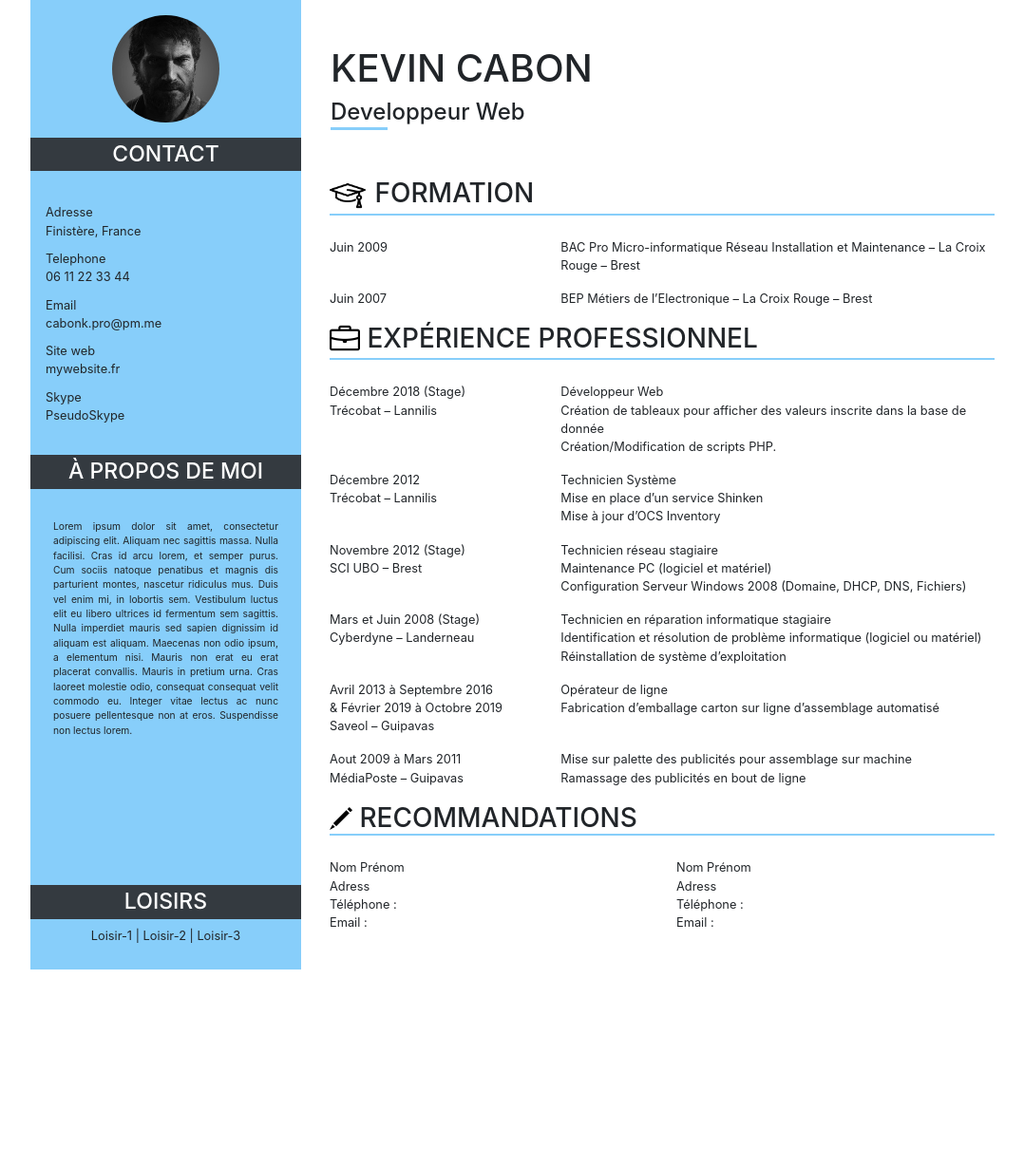
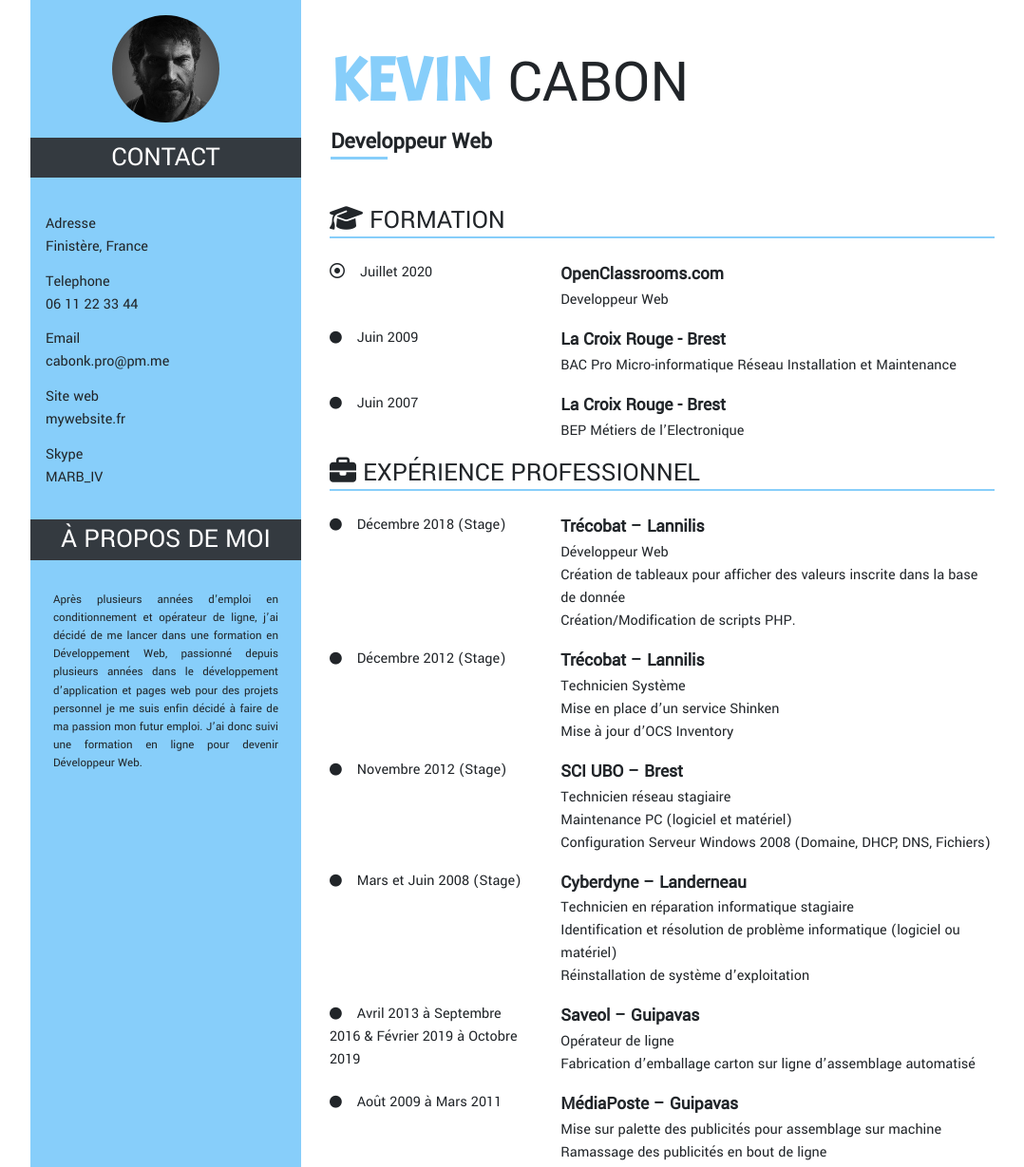
Before and after one commit to Kayo89/oc-projet2, a plain HTML site: page index.html in a window 1280 px wide. Shown: the top 1229 px of the page at 95% size, without its empty margins (38-1116 px from the left). Before the commit the page ends 1021 px from the top, so only its background shows below. Drawn offline with Linux system fonts and the light colour scheme.

Commit message:
Font + Font Awesome

```diff
--- a/css/index.css
+++ b/css/index.css
@@ -1,3 +1,7 @@
+body{
+    font-size: 1.0em;
+    font-family: 'Yantramanav',Arial, Helvetica, sans-serif ;
+}
 .pos-relative{
     position: relative;
     background-color: lightskyblue;
@@ -9,12 +13,17 @@
 h3, .mini-border{
     border-bottom: lightskyblue solid 0.1em;
 }
+h1{
+    font-size: 4.0em;
+}
+.first-name {
+    color: lightskyblue;
+    font-family: 'Acme',Arial, Helvetica, sans-serif ;
+    font-weight: bold;
+}
 .mini-border{
     width: 60px;
     margin-top: -7px;
-}
-body{
-    font-size: 0.8em;
 }
 .infos h2{
     font-size: 1.8em;
@@ -33,14 +42,18 @@ body{
     width: 24px;
     margin-bottom: 3px;
 }
+.entreprise, .formation{
+    font-size: 1.2em;
+    font-weight: bold;
+}
 
 @media (min-width: 576px) {
     .loisirs-bottom{
         position: static;
     }
-  }
+}
 @media (min-width: 768px) {
     .loisirs-bottom{
         position: absolute;
     }
-  }
+}
--- a/index.html
+++ b/index.html
@@ -5,6 +5,8 @@
     <title>Mon CV</title>
     <meta charset="utf-8">
     <meta name="viewport" content="width=device-width, initial-scale=1, shrink-to-fit=no">
+    <link href="https://fonts.googleapis.com/css?family=Acme&display=swap" rel="stylesheet">
+    <link href="https://fonts.googleapis.com/css?family=Yantramanav&display=swap" rel="stylesheet">
     <link rel="stylesheet" href="css/bootstrap.css">
     <link rel="stylesheet" href="css/index.css">
 </head>
@@ -23,98 +25,120 @@
                     <li>Telephone<br> 06 11 22 33 44</li>
                     <li>Email<br>cabonk.pro@pm.me</li>
                     <li>Site web<br>mywebsite.fr</li>
-                    <li>Skype<br>PseudoSkype</li>
+                    <li>Skype<br>MARB_IV</li>
                 </ul>
 
                 <h2 class="text-center bg-dark text-white text-uppercase p-1">à propos de moi</h2>
-                <p class="text-justify p-4 small">Lorem ipsum dolor sit amet, consectetur adipiscing elit. Aliquam nec sagittis massa. Nulla
-                        facilisi. Cras id arcu lorem, et semper purus. Cum sociis natoque penatibus et magnis dis
-                        parturient montes, nascetur ridiculus mus. Duis vel enim mi, in lobortis sem. Vestibulum luctus
-                        elit eu libero ultrices id fermentum sem sagittis. Nulla imperdiet mauris sed sapien dignissim
-                        id aliquam est aliquam. Maecenas non odio ipsum, a elementum nisi. Mauris non erat eu erat
-                        placerat convallis. Mauris in pretium urna. Cras laoreet molestie odio, consequat consequat
-                        velit commodo eu. Integer vitae lectus ac nunc posuere pellentesque non at eros. Suspendisse non
-                        lectus lorem.
+                <p class="text-justify p-4 small">Après plusieurs années d’emploi en conditionnement et opérateur de ligne,
+                    j’ai décidé de me lancer dans une formation en Développement Web, passionné depuis plusieurs années dans
+                    le développement d’application et pages web pour des projets personnel je me suis enfin décidé à faire de ma passion mon futur emploi.
+                    J’ai donc suivi une formation en ligne pour devenir Développeur Web.
                 </p>
 
                 <div class="col-14 loisirs-bottom">
                     <h2 class="text-center bg-dark text-white text-uppercase p-1">Loisirs</h2>
-                    <p class="text-center">Loisir-1 | Loisir-2 | Loisir-3</p>
+                    <h2 class="text-center"><i class="fas fa-gamepad"></i> | <i class="fas fa-tv"></i> | <i class="fas fa-glass-cheers"></i></h2>
                 </div>
             </div>
             <div class="col-12 col-md-8 mt-5">
-                <h1 class="text-uppercase ml-3">Kevin Cabon</h1>
-                <h2 class="ml-3 h4">Developpeur Web</h2>
+                <h1 class="text-uppercase ml-3"><span class="first-name">Kevin</span> Cabon</h1>
+                <h2 class="ml-3 h4 font-weight-bold">Developpeur Web</h2>
                 <h2 class="mini-border ml-3"></h2>
 
                 <div class="col-12 mt-5">
-                    <h3 class="mb-4 text-uppercase"><img src="img/graduation.png" alt="Diplome Logo" class="logo">
+                    <h3 class="mb-4 text-uppercase">
+                        <!-- <img src="img/graduation.png" alt="Diplome Logo" class="logo"> -->
+                        <i class="fas fa-graduation-cap"></i>
                         Formation</h3>
                     <div class="row">
-                        <p class="col-4">Juin 2009</p>
-                        <p class="col-8">
-                            BAC Pro Micro-informatique Réseau Installation et Maintenance – La Croix Rouge – Brest
+                        <p class="ol-12 col-sm-4 "><i class="far fa-dot-circle"></i>&emsp;Juillet 2020</p>
+                        <p class="col-12 col-sm-8">
+                            <span class="formation">OpenClassrooms.com</span><br>
+                            Developpeur Web
                         </p>
-                        <p class="col-4">Juin 2007</p>
-                        <p class="col-8">
-                            BEP Métiers de l’Electronique – La Croix Rouge – Brest
+                        <p class="ol-12 col-sm-4 "><i class="fa fa-circle small"></i>&emsp;Juin 2009</p>
+                        <p class="col-12 col-sm-8">
+                            <span class="formation"> La Croix Rouge - Brest</span><br>
+                            BAC Pro Micro-informatique Réseau Installation et Maintenance
+                        </p>
+                        <p class="ol-12 col-sm-4"><i class="fa fa-circle small"></i>&emsp;Juin 2007</p>
+                        <p class="col-12 col-sm-8">
+                            <span class="formation">La Croix Rouge - Brest</span><br>
+                            BEP Métiers de l’Electronique
                         </p>
                     </div>
 
-                    <h3 class="text-uppercase mb-4"><img src="img/briefcase.png" alt="Briefcase Logo"
-                            class="logo-briefcase"> Expérience Professionnel</h3>
+                    <h3 class="text-uppercase mb-4">
+                        <!-- <img src="img/briefcase.png" alt="Briefcase Logo" class="logo-briefcase">  -->
+                        <i class="fas fa-briefcase"></i>
+                            Expérience Professionnel</h3>
                     <div class="row">
-                        <p class="col-4">Décembre 2018 (Stage)<br> Trécobat – Lannilis</p>
-                        <p class="col-8">
+                        <p class="col-12 col-sm-4">
+                        <i class="fa fa-circle small" aria-hidden="true"></i>&emsp;Décembre 2018 (Stage)</p>
+                        <p class="col-12 col-sm-8">
+                            <span class="entreprise">Trécobat – Lannilis</span><br>
                             Développeur Web<br>
                             Création de tableaux pour afficher des valeurs inscrite dans la base de donnée<br>
                             Création/Modification de scripts PHP.
                         </p>
-                        <p class="col-4">Décembre 2012<br>Trécobat – Lannilis</p>
-                        <p class="col-8">
+
+                        <p class="col-12 col-sm-4"><i class="fa fa-circle small" aria-hidden="true"></i>&emsp;Décembre 2012 (Stage)</p>
+                        <p class="col-12 col-sm-8">
+                            <span class="entreprise">Trécobat – Lannilis</span><br>
                             Technicien Système<br>
                             Mise en place d’un service Shinken<br>
                             Mise à jour d’OCS Inventory
                         </p>
-                        <p class="col-4">Novembre 2012 (Stage)<br>SCI UBO – Brest</p>
-                        <p class="col-8">
+
+                        <p class="ol-12 col-sm-4"><i class="fa fa-circle small" aria-hidden="true"></i>&emsp;Novembre 2012 (Stage)</p>
+                        <p class="col-12 col-sm-8">
+                            <span class="entreprise">SCI UBO – Brest</span><br>
                             Technicien réseau stagiaire<br>
                             Maintenance PC (logiciel et matériel)<br>
                             Configuration Serveur Windows 2008 (Domaine, DHCP, DNS, Fichiers)
                         </p>
-                        <p class="col-4">Mars et Juin 2008 (Stage)<br>Cyberdyne – Landerneau</p>
-                        <p class="col-8">
+
+                        <p class="ol-12 col-sm-4"><i class="fa fa-circle small" aria-hidden="true"></i>&emsp;Mars et Juin 2008 (Stage)</p>
+                        <p class="col-12 col-sm-8">
+                            <span class="entreprise">Cyberdyne – Landerneau</span><br>
                             Technicien en réparation informatique stagiaire<br>
                             Identification et résolution de problème informatique (logiciel ou matériel)<br>
                             Réinstallation de système d’exploitation
                         </p>
-                        <p class="col-4">
-                            Avril 2013 à Septembre 2016 <br>
-                            & Février 2019 à Octobre 2019<br>
-                            Saveol – Guipavas</p>
-                        <p class="col-8">
+
+                        <p class="ol-12 col-sm-4">
+                            <i class="fa fa-circle small" aria-hidden="true"></i>&emsp;Avril 2013 à Septembre 2016
+                            & Février 2019 à Octobre 2019</p>
+                        <p class="col-12 col-sm-8">
+                            <span class="entreprise">Saveol – Guipavas</span><br>
                             Opérateur de ligne<br>
                             Fabrication d’emballage carton sur ligne d’assemblage automatisé<br>
                         </p>
-                        <p class="col-4">Aout 2009 à Mars 2011<br>MédiaPoste – Guipavas</p>
-                        <p class="col-8">
+
+                        <p class="ol-12 col-sm-4"><i class="fa fa-circle small" aria-hidden="true"></i>&emsp;Août 2009 à Mars 2011</p>
+                        <p class="col-12 col-sm-8">
+                            <span class="entreprise">MédiaPoste – Guipavas</span><br>
                             Mise sur palette des publicités pour assemblage sur machine<br>
                             Ramassage des publicités en bout de ligne
                         </p>
+
                     </div>
 
-                    <h3 class="text-uppercase mb-4"><img src="img/pen.png" alt="Briefcase Logo" class="logo-pen">
-                        Recommandations</h3>
+                    <h3 class="text-uppercase mb-4">
+                        <!-- <img src="img/pen.png" alt="Briefcase Logo" class="logo-pen"> -->
+                        <i class="fas fa-pencil-alt"></i>
+                        Recommandations
+                    </h3>
                     <div class="row mb-4">
                         <p class="col-6">
                             Nom Prénom <br>
-                            Adress<br>
+                            Adresse<br>
                             Téléphone : <br>
                             Email :
                         </p>
                         <p class="col-6">
                             Nom Prénom <br>
-                            Adress<br>
+                            Adresse<br>
                             Téléphone : <br>
                             Email :
                         </p>
@@ -125,6 +149,7 @@
     </div>
 
 
+    <script src="https://kit.fontawesome.com/278a91f8f0.js" crossorigin="anonymous"></script>
 </body>
 
 </html>
```
Also changed, not shown: img/briefcase.png (deleted), img/graduation.png (deleted), img/pen.png (deleted).
